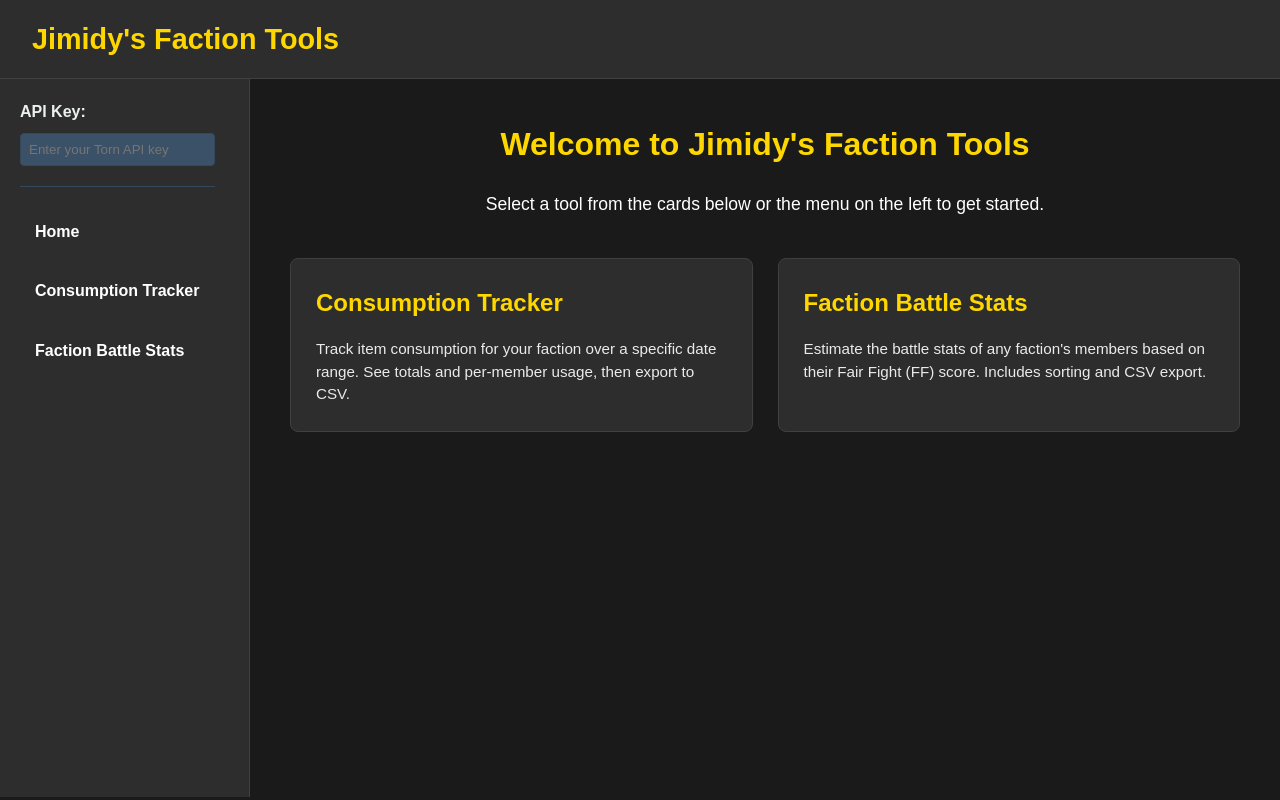
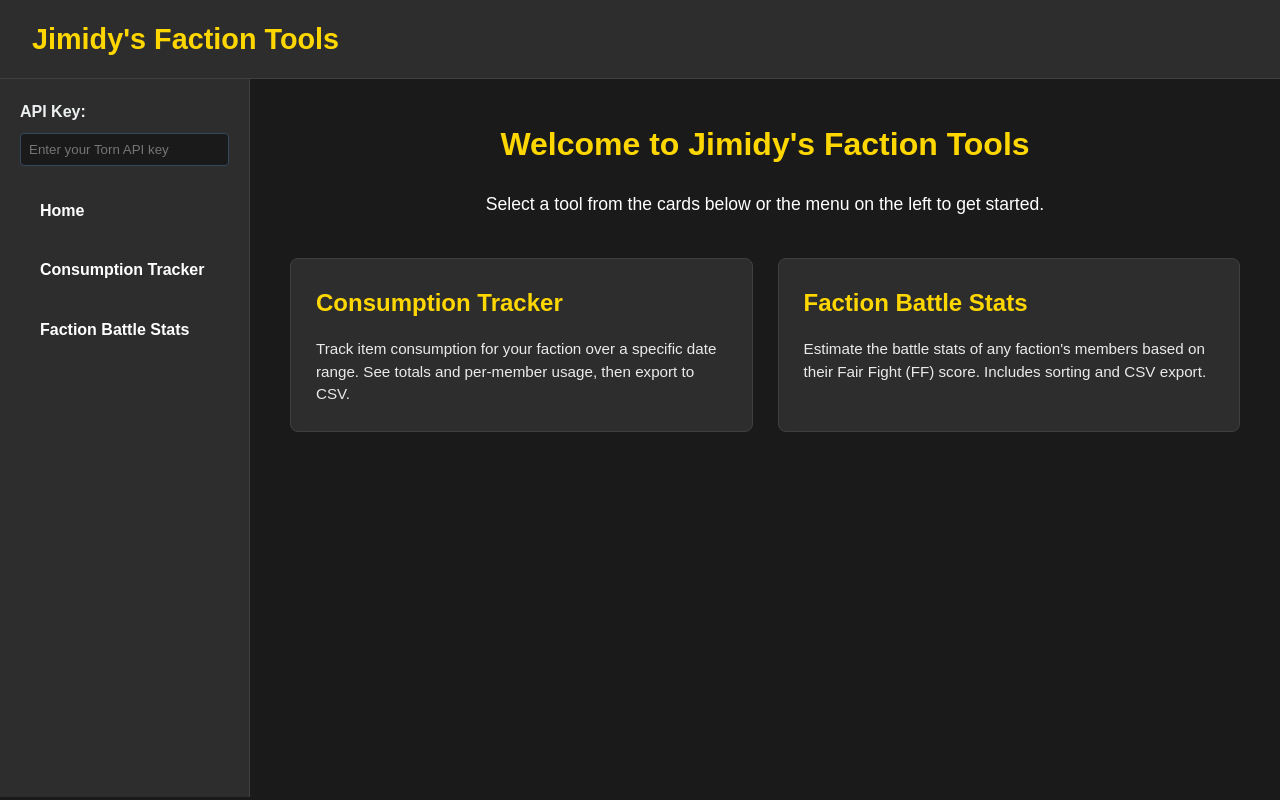
Before and after one commit to Jimidy1982/Jimidys-Faction-Tools, a plain HTML site: page index.html in a window 1280 px wide. Drawn offline with nearby package versions, Linux system fonts and the light colour scheme.

Commit message:
Refactor sidebar and align API key input

```diff
--- a/index.html
+++ b/index.html
@@ -15,11 +15,11 @@
     </header>
     <div class="dashboard-layout">
         <nav>
-            <div class="global-settings">
-                <label for="globalApiKey">API Key:</label>
-                <input type="password" id="globalApiKey" placeholder="Enter your Torn API key">
-            </div>
             <ul>
+                <li class="api-key-item">
+                    <label for="globalApiKey">API Key:</label>
+                    <input type="password" id="globalApiKey" placeholder="Enter your Torn API key">
+                </li>
                 <li><a href="#" class="nav-link">Home</a></li>
                 <li><a href="#consumption-tracker" class="nav-link">Consumption Tracker</a></li>
                 <li><a href="#faction-battle-stats" class="nav-link">Faction Battle Stats</a></li>
--- a/styles/styles.css
+++ b/styles/styles.css
@@ -41,7 +41,7 @@ header h1 {
     width: 250px;
     flex-shrink: 0;
     background-color: var(--secondary-color);
-    padding: 20px;
+    padding: 20px 0;
     height: calc(100vh - 82px);
     position: sticky;
     top: 0;
@@ -56,55 +56,29 @@ header h1 {
 
 .dashboard-layout nav ul {
     list-style: none;
-    padding: 0;
+    padding: 0 20px;
     margin: 0;
     width: 100%;
 }
 
 .dashboard-layout nav li {
     width: 100%;
+    padding: 0;
 }
 
 .dashboard-layout nav a {
     color: var(--text-color);
     text-decoration: none;
     display: block;
-    padding: 12px 15px;
+    padding: 12px 20px;
     border-radius: 4px;
     transition: background-color 0.2s;
     font-weight: bold;
 }
 
 .dashboard-layout nav a:hover {
-    background-color: var(--secondary-color);
+    background-color: rgba(255, 255, 255, 0.1);
     color: var(--accent-color);
-}
-
-.global-settings {
-    margin-bottom: 20px;
-    padding-bottom: 20px;
-    border-bottom: 1px solid #34495e;
-}
-
-.global-settings label {
-    display: block;
-    margin-bottom: 8px;
-    font-weight: bold;
-    color: #ecf0f1;
-}
-
-.global-settings input {
-    width: 100%;
-    padding: 8px;
-    border-radius: 4px;
-    border: 1px solid #34495e;
-    background-color: #3b5168;
-    color: white;
-}
-
-.global-settings input:focus {
-    outline: none;
-    border-color: var(--accent-color);
 }
 
 .container {
@@ -481,3 +455,30 @@ nav a:hover::after {
 #membersTable a {
     color: #FFD700; /* A brighter yellow for links */
 }
+
+.api-key-item {
+    padding: 12px 20px;
+    margin-bottom: 10px;
+    color: var(--accent-color);
+}
+
+.api-key-item label {
+    display: block;
+    margin-bottom: 8px;
+    font-weight: bold;
+    color: #ecf0f1;
+}
+
+.api-key-item input {
+    width: 100%;
+    padding: 8px;
+    border-radius: 4px;
+    border: 1px solid #34495e;
+    background-color: var(--primary-color);
+    color: white;
+}
+
+.api-key-item input:focus {
+    outline: none;
+    border-color: var(--accent-color);
+}
```
